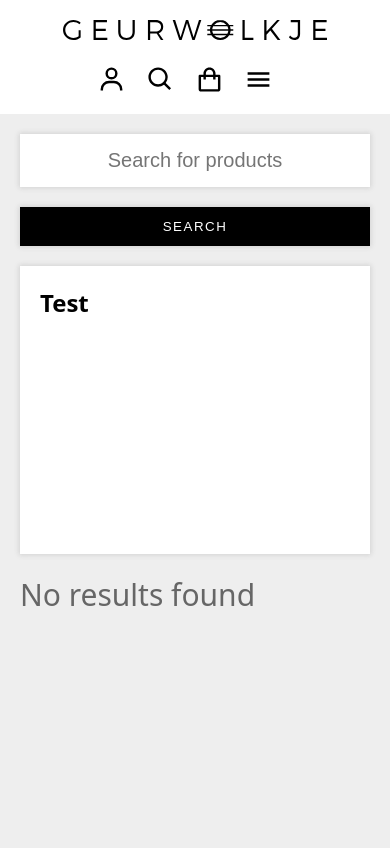
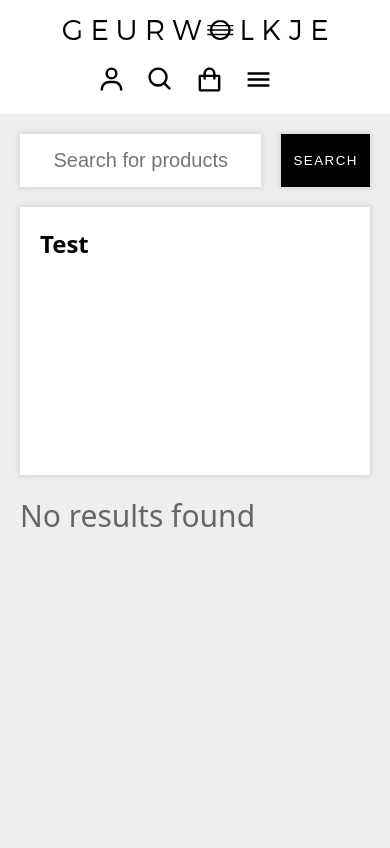
Before and after one commit to Spoorloos/bo_webshop, a PHP site: page /search.php in a window 390 px wide. Run offline with PHP 8.4, Linux system fonts and the light colour scheme; data that the repository does not hold is empty; style sheets or scripts are compiled from the project's sources.

Commit message:
changed search bar a little

```diff
--- a/public/scss/pages/search.css
+++ b/public/scss/pages/search.css
@@ -47,11 +47,18 @@
 :root.darkmode .main__filter {
   box-shadow: 0 0 0 1px var(--border-color);
 }
+@media screen and (max-width: 50rem) {
+  .main__filter {
+    flex-grow: 2;
+  }
+}
 .main__results {
   flex: 3 0 4rem;
   display: grid;
-  grid-template-columns: repeat(auto-fill, minmax(25rem, max-content));
+  grid-template-columns: repeat(auto-fill, minmax(25rem, 1fr));
   gap: var(--global-spacing);
+  height: -moz-fit-content;
+  height: fit-content;
 }
 .main__results:empty::after {
   content: "No results found";
@@ -59,11 +66,6 @@
   font-weight: 100;
   color: #666;
 }
-@media screen and (max-width: 50rem) {
-  .main__filter, .main__results {
-    flex-grow: 1;
-  }
-}
 @media screen and (max-width: 37rem) {
   .main {
     flex-direction: column;
--- a/public/scss/pages/search.scss
+++ b/public/scss/pages/search.scss
@@ -50,13 +50,18 @@
         :root.darkmode & {
             box-shadow: 0 0 0 1px var(--border-color);
         }
+
+        @media screen and (max-width: 50rem) {
+            flex-grow: 2;
+        }
     }
 
     &__results {
         flex: 3 0 4rem;
         display: grid;
-        grid-template-columns: repeat(auto-fill, minmax(25rem, max-content));
+        grid-template-columns: repeat(auto-fill, minmax(25rem, 1fr));
         gap: var(--global-spacing);
+        height: fit-content;
 
         &:empty::after {
             content: 'No results found';
@@ -66,12 +71,6 @@
         }
     }
 
-    @media screen and (max-width: 50rem) {
-        &__filter, &__results {
-            flex-grow: 1;
-        }
-    }
-
     @media screen and (max-width: 37rem) {
         flex-direction: column;
     }
--- a/public/search.php
+++ b/public/search.php
@@ -16,7 +16,7 @@
     <?php include 'components/header.php' ?>
     <main>
         <form class="search" method="GET" autocomplete="off">
-            <input class="search__bar" type="text" name="query" placeholder="Search for products" value="<?php echo $query ?>">
+            <input class="search__bar" type="text" name="query" placeholder="Search for products" value="<?php echo $query ?>" size="10">
             <input class="search__search black-button" type="submit" value="Search">
         </form>
         <div class="main">
```
